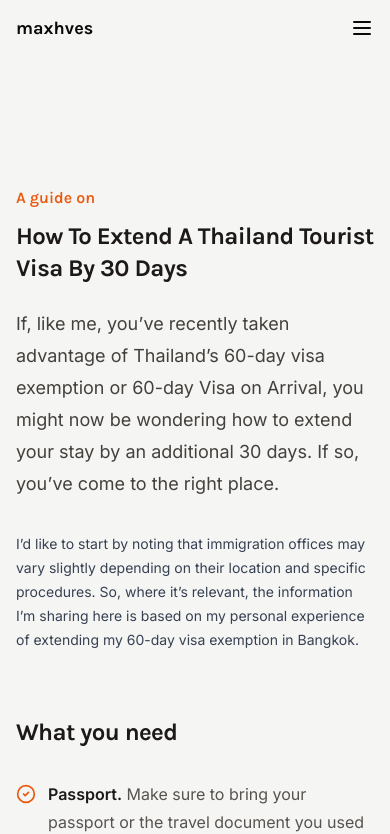
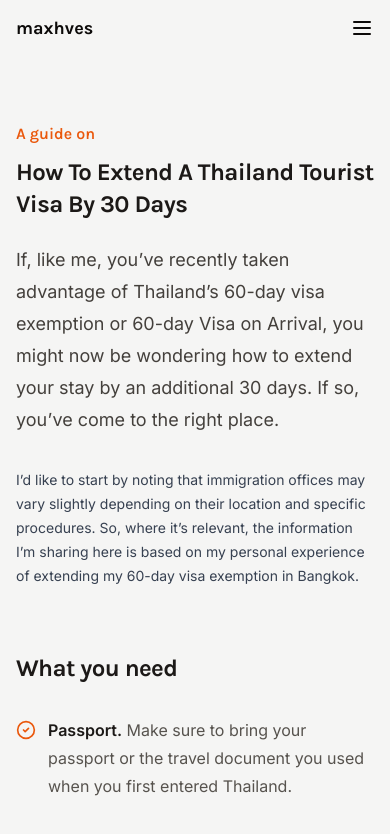
Before and after one commit to maxhves/hvesser-lewis-consulting-site, a Next.js app: page /blog/how-to-extend-a-thailand-tourist-visa-by-30-days in a window 390 px wide. Shown: the top 834 px of the page. Built offline with nearby package versions, Linux system fonts and the light colour scheme.

Commit message:
Adjusted blog padding on small devices.

```diff
--- a/src/app/blog/how-to-extend-a-thailand-tourist-visa-by-30-days/page.tsx
+++ b/src/app/blog/how-to-extend-a-thailand-tourist-visa-by-30-days/page.tsx
@@ -78,7 +78,7 @@ const processSteps = [
 export default function HowToExtendAThailandTouristVisaBy30Days() {
   return (
     <main className="flex-grow">
-      <ContentContainer className="py-32">
+      <ContentContainer className="py-16 sm:py-32">
         <article>
           <IntroductionSection>
             <IntroductionPreTitle>
--- a/src/app/blog/page.tsx
+++ b/src/app/blog/page.tsx
@@ -13,7 +13,7 @@ import ArticleCard, {
 export default function Blog() {
   return (
     <main className="flex-grow">
-      <ContentContainer className="py-32">
+      <ContentContainer className="py-16 sm:py-32">
         <Header>
           <Heading>
             The Blog
```
